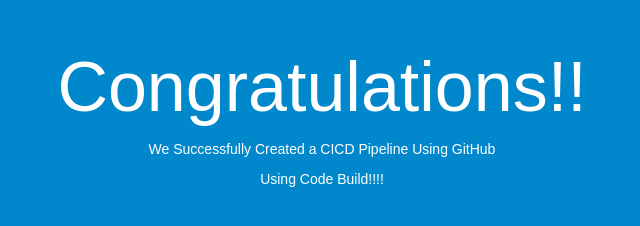
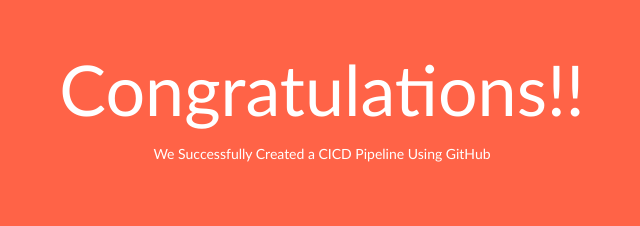
Before and after one commit to rk1809/testrepo, a plain HTML site: page index.html in a window 1280 px wide. Shown: the whole page, without its empty margins (318-958 px from the left). Drawn offline with Linux system fonts and the light colour scheme.

Commit message:
Update index.html

```diff
--- a/index.html
+++ b/index.html
@@ -6,8 +6,8 @@
   <style>
     body {
       color: #ffffff;
-      background-color: #0188cc;
-      font-family: Arial, sans-serif;
+      background-color: Tomato;
+      font-family: calibri, sans-serif;
       font-size: 14px;
     }
 
@@ -18,7 +18,7 @@
     }
 
     h2 {
-      font-size: 200%;
+      font-size: 300%;
       font-weight: normal;
       margin-bottom: 0;
     }
@@ -28,7 +28,6 @@
   <div align="center">
 <h1>Congratulations!!</h1>
 <p>We Successfully Created a CICD Pipeline Using GitHub</p>
-    <p>Using Code Build!!!!</p>
   </div>
 </body>
 </html>
```
